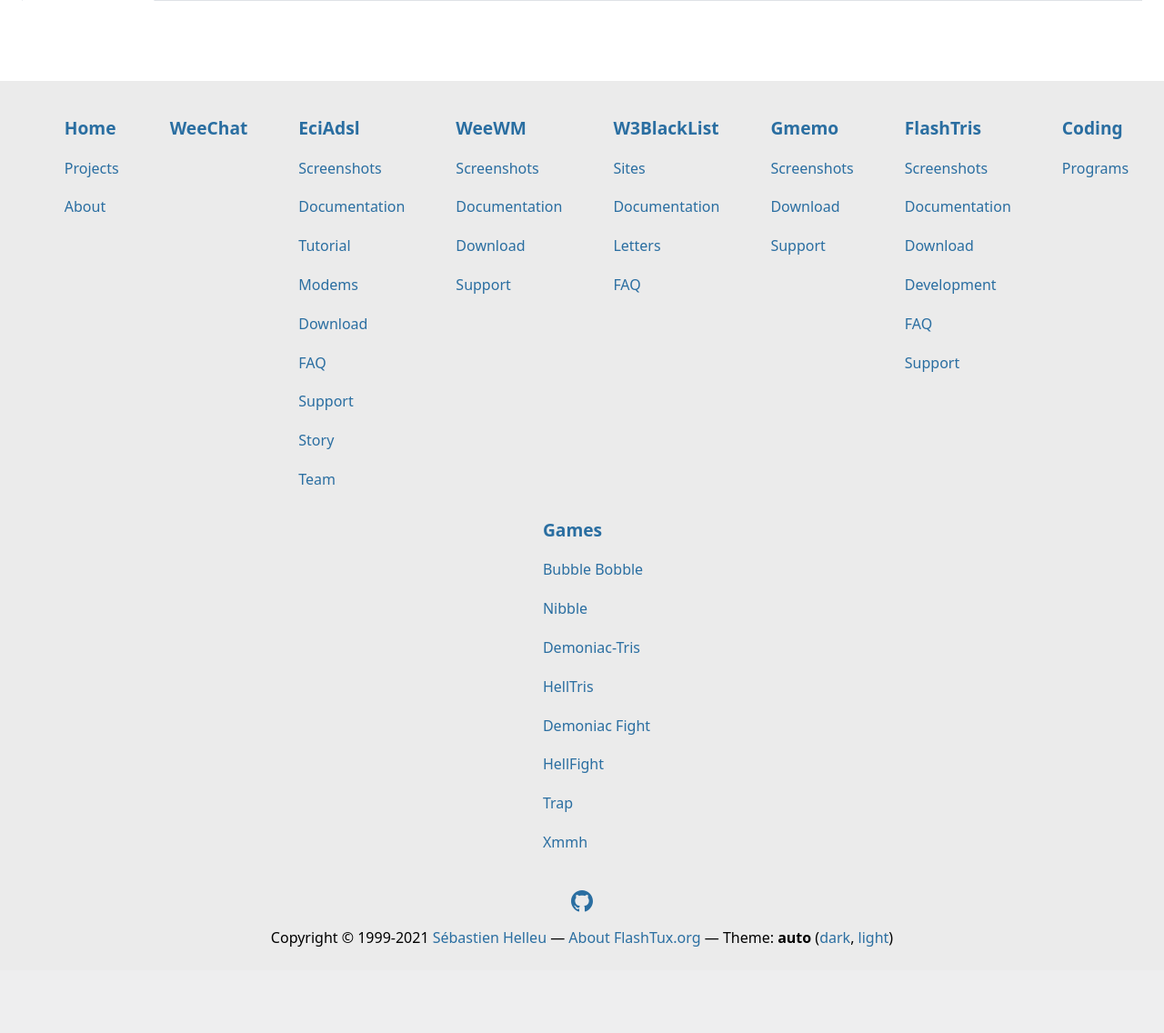
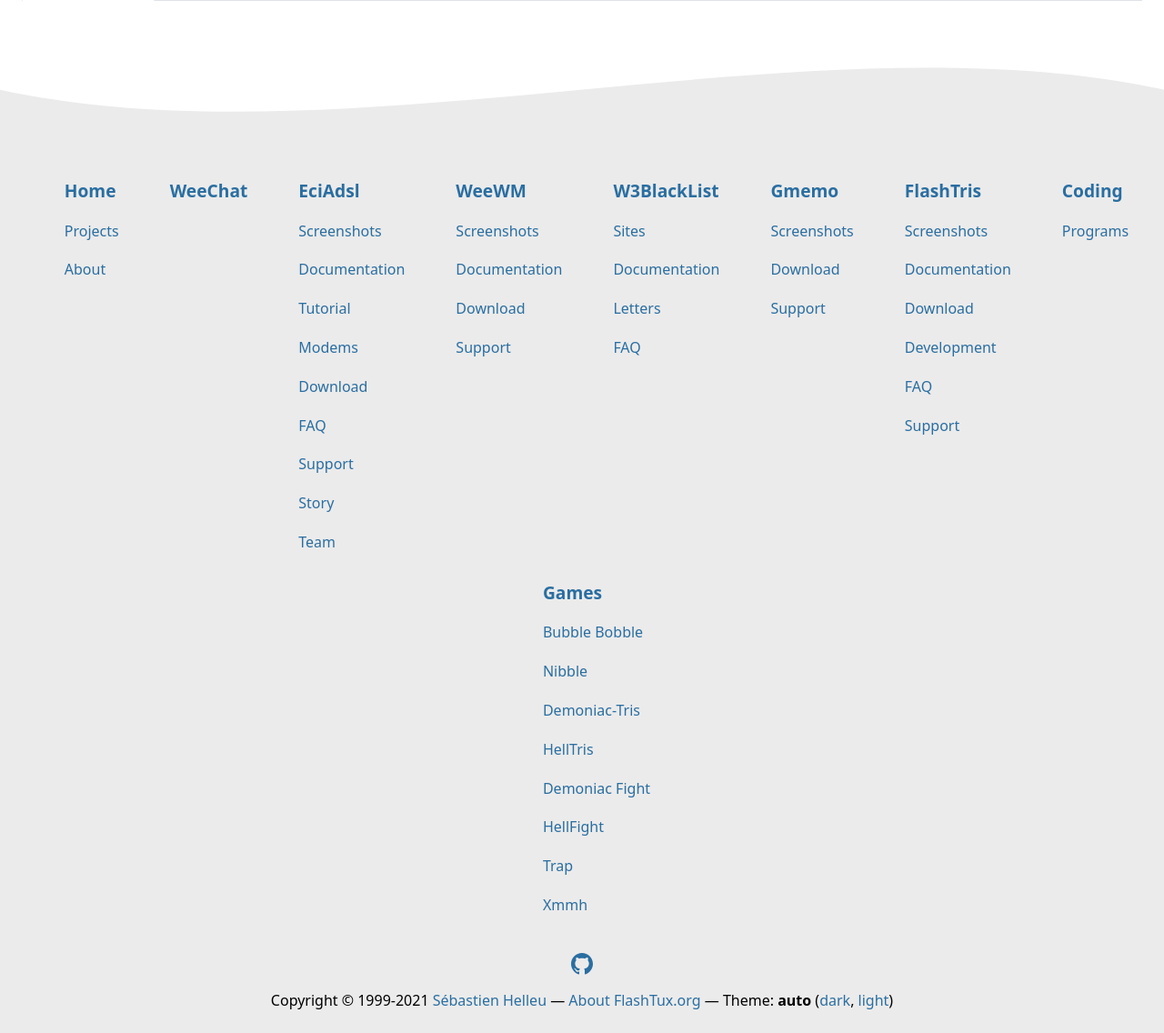
Before and after one commit to flashtux/flashtux.org, a Django app: page /eciadsl/modems/ in a window 1280 px wide. Shown: the part 211-1347 px from the top of the page at 91% size. Before the commit the page ends 1252 px from the top, so only its background shows below. Run offline with Django 3.2, Linux system fonts and the light colour scheme; data that the repository does not hold is empty; some libraries are stand-ins or nearby versions.

Commit message:
Add a wave between page content and footer

```diff
--- a/flashtux/templates/base.html
+++ b/flashtux/templates/base.html
@@ -72,7 +72,11 @@
 {% block content %}{% endblock %}
   </div>
 
-  <div class="footer pt-4 pb-2">
+  <div class="footer">
+
+    <div class="wave">
+      <svg viewBox="0 0 500 150" preserveAspectRatio="none"><path d="M0.00,49.98 C150.00,150.00 349.20,-50.00 500.00,49.98 L500.00,150.00 L0.00,150.00 Z"></path></svg>
+    </div>
 
     <div class="row justify-content-start justify-content-lg-center mx-0 px-0">
       <div class="col-12 col-md-6 col-xl-auto">
@@ -159,7 +163,7 @@
       </div>
     </div>
 
-    <div class="text-center mt-4 mb-2">
+    <div class="text-center pt-4 pb-2">
       <p class="icons">
         <a href="https://github.com/flashtux" target="_blank" rel="noopener" title="GitHub">
           {% include "svg/github.html" %}
--- a/media/css/style.css
+++ b/media/css/style.css
@@ -327,7 +327,22 @@ ul {
 
 .footer {
   background-color: var(--footer-bg-color);
-  margin-top: 2rem;
+}
+
+.footer .wave {
+  height: 125px;
+  background-color: var(--footer-wave-bg-color);
+  overflow: hidden;
+}
+
+.footer .wave svg {
+  width: 100%;
+  height: 100%;
+}
+
+.footer .wave svg path {
+  fill: var(--footer-wave-svg-fill);
+  stroke: none;
 }
 
 .footer .main {
```
